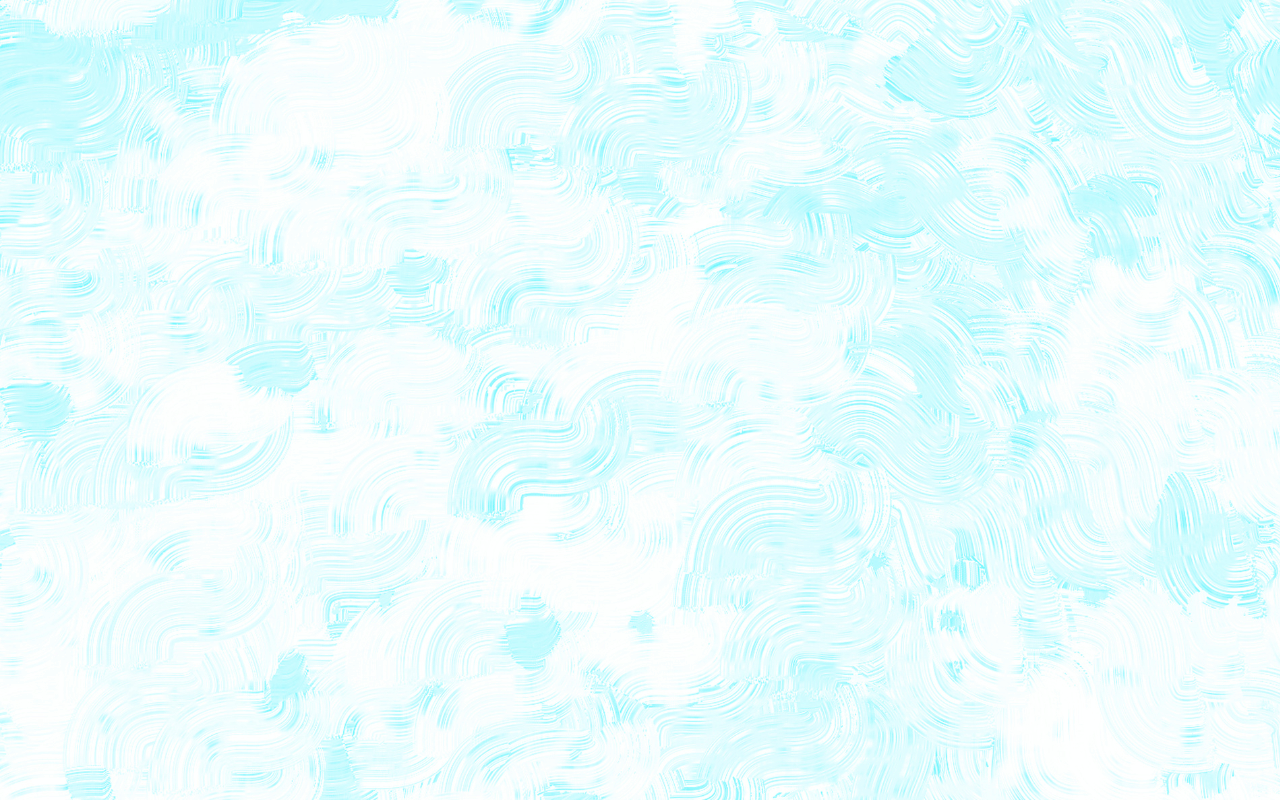
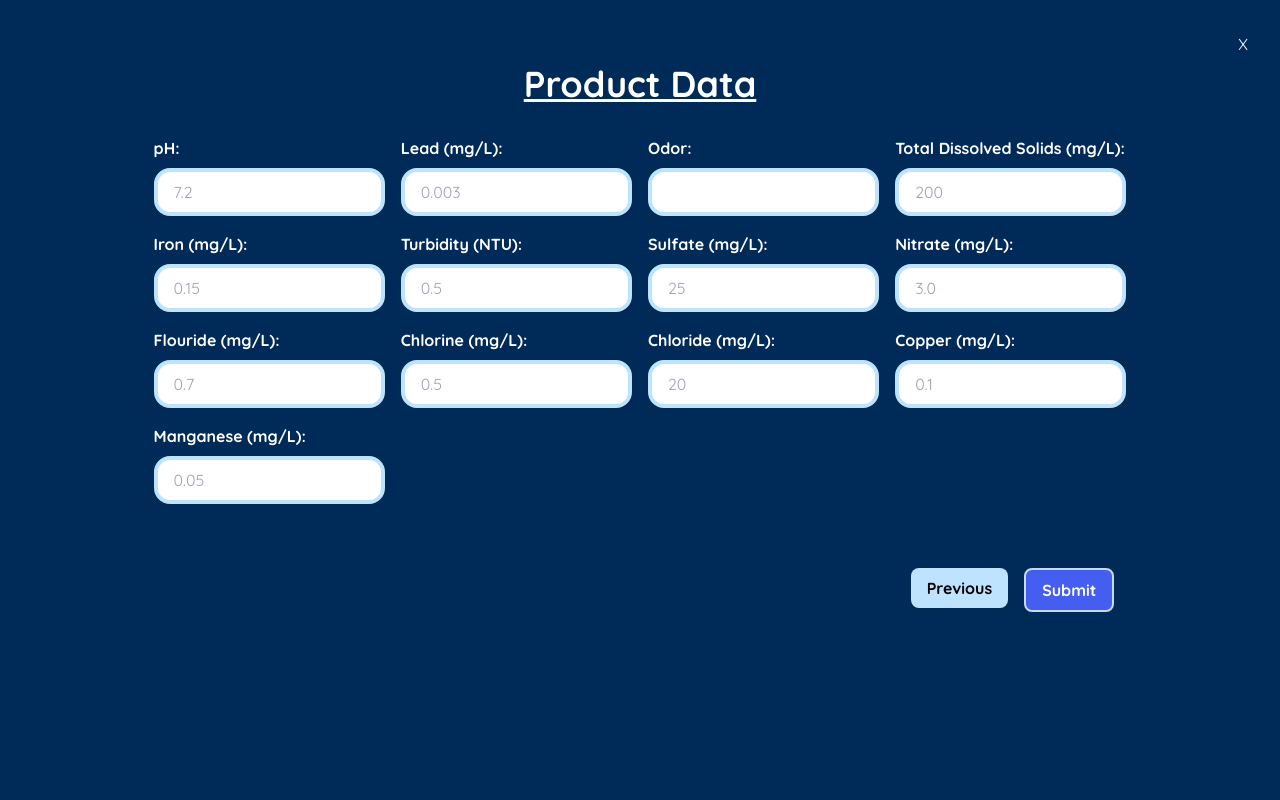
Before and after one commit to xTorch8/HydroSense, a React (Vite) app in the folder FE/: page /products/add in a window 1280 px wide. Before the commit this address had no page. Built offline with nearby package versions, Linux system fonts and the light colour scheme.

Commit message:
evan - Add Add Product Page

```diff
--- a/FE/src/App.tsx
+++ b/FE/src/App.tsx
@@ -2,6 +2,7 @@ import { BrowserRouter, Route, Routes } from "react-router";
 import ProductListPage from "./pages/Products/ProductListPage";
 import ProductDetailPage from "./pages/Products/ProductDetailPage";
 import { AuthProvider } from "./context/AuthContext";
+import AddProductPage from "./pages/Products/AddProductPage";
 
 function App() {
 	return (
@@ -10,6 +11,7 @@ function App() {
 				<Routes>
 					<Route path="products" element={<ProductListPage />} />
 					<Route path="products/detail" element={<ProductDetailPage />} />
+					<Route path="products/add" element={<AddProductPage />} />
 				</Routes>
 			</BrowserRouter>
 		</AuthProvider>
--- /dev/null
+++ b/FE/src/pages/Products/AddProductPage.tsx
@@ -0,0 +1,170 @@
+import { useNavigate } from "react-router";
+import Input from "../../components/Input";
+import Button from "../../components/Button";
+import { useRef, useState } from "react";
+
+const AddProductPage = () => {
+	const navigate = useNavigate();
+
+	const pageStyle = {
+		backgroundColor: "#002B58",
+		minHeight: "100vh",
+	};
+
+	const [step, setStep] = useState<number>(2);
+
+	const formDataRef = useRef({
+		productName: null,
+		productDescription: null,
+		productImage: null,
+		pH: null,
+		lead: null,
+		odor: null,
+		totalDissolvedSolids: null,
+		iron: null,
+		turbidity: null,
+		sulfate: null,
+		nitrate: null,
+		flouride: null,
+		chlorine: null,
+		image: null,
+		chloride: null,
+		copper: null,
+		manganese: null,
+	});
+
+	const step1 = (
+		<>
+			<div className="w-4/5 flex flex-col md:flex-row mx-auto mt-16 justify-center items-stretch">
+				<div className="w-full md:w-1/2 mx-4">
+					<Input
+						id="input-name"
+						name="name"
+						label="Product Name"
+						type="text"
+						color="white"
+						placeholder="....."
+						ref={formDataRef.current.productName}
+					/>
+					<br></br>
+					<Input id="input-description" name="description" label="Product Description" type="textarea" color="white" placeholder="....." />
+				</div>
+				<div className="w-full md:w-1/2 mx-4 mt-4 md:mt-0">
+					<Input
+						id="input-image"
+						name="image"
+						label="Image (Opsional)"
+						type="image"
+						color="white"
+						imageHeight={20}
+						ref={formDataRef.current.productImage}
+					/>
+				</div>
+			</div>
+		</>
+	);
+
+	const step2 = (
+		<>
+			<div className="grid grid-cols-1 md:grid-cols-4 gap-4 w-4/5 mx-auto mt-8">
+				<Input label="pH" id="input-pH" name="pH" type="number" placeholder="7.2" ref={formDataRef.current.pH} color="white" />
+				<Input label="Lead (mg/L)" id="input-lead" name="lead" type="number" placeholder="0.003" ref={formDataRef.current.lead} color="white" />
+				<Input label="Odor" id="input-odor" name="odor" type="number" placeholder="" ref={formDataRef.current.odor} color="white" />
+				<Input
+					label="Total Dissolved Solids (mg/L)"
+					id="input-tds"
+					name="total_dissolved_solids"
+					type="number"
+					placeholder="200"
+					color="white"
+					ref={formDataRef.current.totalDissolvedSolids}
+				/>
+				<Input label="Iron (mg/L)" id="input-iron" name="iron" type="number" placeholder="0.15" ref={formDataRef.current.iron} color="white" />
+				<Input
+					label="Turbidity (NTU)"
+					id="input-turbidity"
+					name="turbidity"
+					type="number"
+					placeholder="0.5"
+					ref={formDataRef.current.turbidity}
+					color="white"
+				/>
+				<Input label="Sulfate (mg/L)" id="input-lead" name="lead" type="number" placeholder="25" ref={formDataRef.current.sulfate} color="white" />
+				<Input
+					label="Nitrate (mg/L)"
+					id="input-nitrate"
+					name="nitrate"
+					type="number"
+					placeholder="3.0"
+					ref={formDataRef.current.nitrate}
+					color="white"
+				/>
+				<Input
+					label="Flouride (mg/L)"
+					id="input-flouride"
+					name="flouride"
+					type="number"
+					placeholder="0.7"
+					ref={formDataRef.current.flouride}
+					color="white"
+				/>
+				<Input
+					label="Chlorine (mg/L)"
+					id="input-chlorine"
+					name="chlorine"
+					type="number"
+					placeholder="0.5"
+					ref={formDataRef.current.chlorine}
+					color="white"
+				/>
+				<Input
+					label="Chloride (mg/L)"
+					id="input-chloride"
+					name="flouride"
+					type="number"
+					placeholder="20"
+					ref={formDataRef.current.chloride}
+					color="white"
+				/>
+				<Input label="Copper (mg/L)" id="input-copper" name="copper" type="number" placeholder="0.1" ref={formDataRef.current.copper} color="white" />
+				<Input
+					label="Manganese (mg/L)"
+					id="input-manganese"
+					name="manganese"
+					type="number"
+					placeholder="0.05"
+					ref={formDataRef.current.manganese}
+					color="white"
+				/>
+			</div>
+		</>
+	);
+
+	return (
+		<div className="p-8" style={pageStyle}>
+			<p
+				className="text-white float-right cursor-pointer"
+				onClick={() => {
+					navigate("../products");
+				}}
+			>
+				X
+			</p>
+
+			<h1 className="text-4xl underline text-white font-extrabold block text-center mt-8"> Product Data </h1>
+
+			{step == 1 ? step1 : step2}
+
+			<div className="w-[85%] md:w-[78%] mx-auto flex flex-row justify-end space-x-4 mt-16">
+				<div>
+					<Button text={step == 1 ? "Cancel" : "Previous"} isPrimary={false} />
+				</div>
+				<div>
+					<Button text={step == 1 ? "Next" : "Submit"} isPrimary={true} />
+				</div>
+			</div>
+		</div>
+	);
+};
+
+export default AddProductPage;
--- a/FE/src/pages/Products/ProductListPage.tsx
+++ b/FE/src/pages/Products/ProductListPage.tsx
@@ -56,7 +56,14 @@ const ProductListPage = () => {
 					<h1 className="text-4xl text-underline text-center md:text-right font-bold mt-8 underline"> Product List </h1>
 				</div>
 				<div className="w-full mt-8 md:w-2/5">
-					<Button text="Add Product" isPrimary={true} align="right" />
+					<Button
+						text="Add Product"
+						isPrimary={true}
+						align="right"
+						onClick={() => {
+							navigate("add");
+						}}
+					/>
 				</div>
 			</div>
 
```
